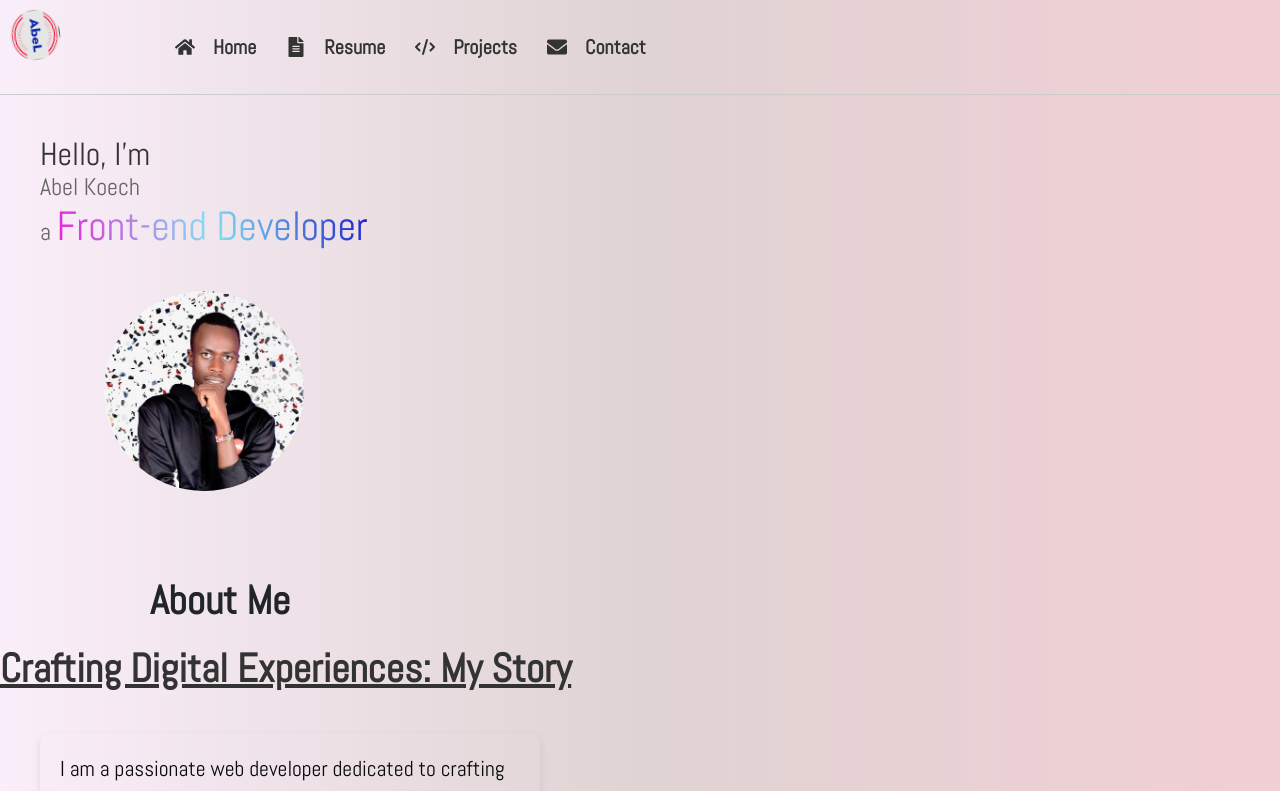
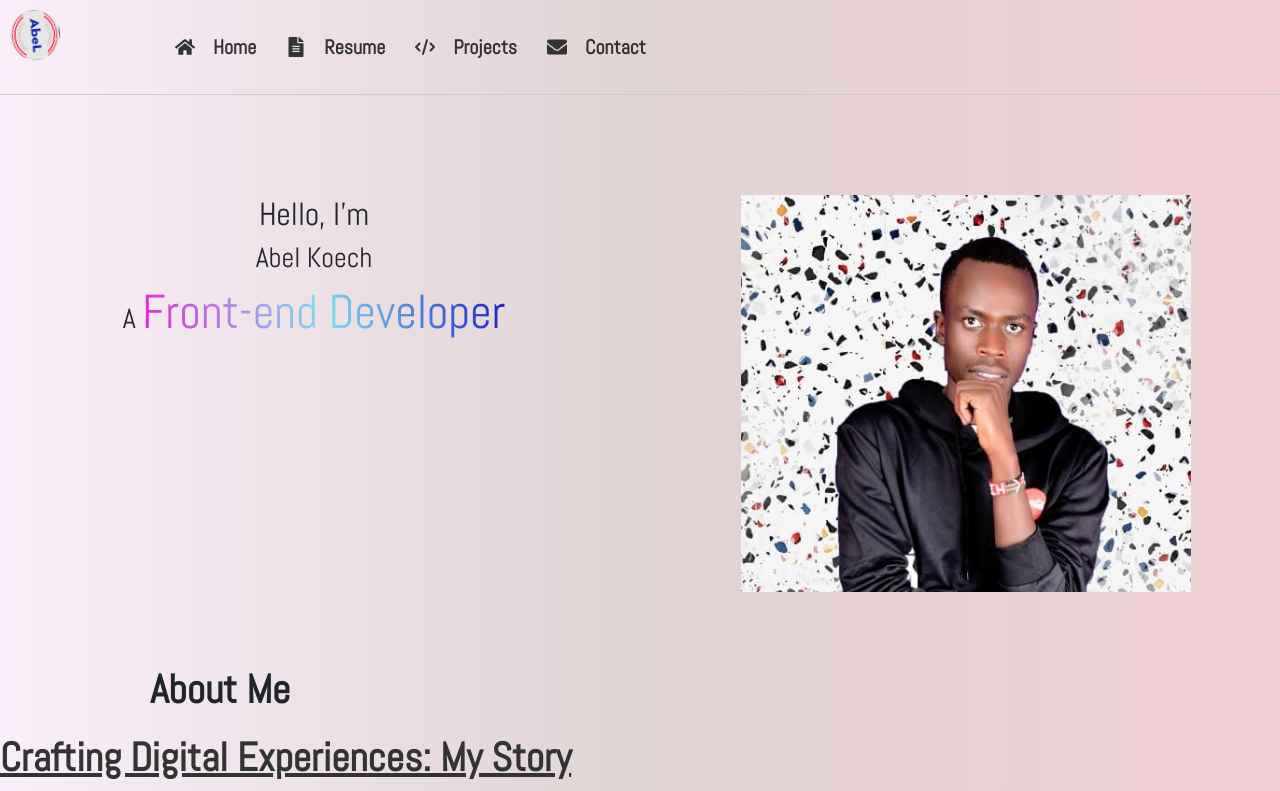
Before and after one commit to Koech161/portfolio-1, a React (Create React App) app: page / in a window 1280 px wide. Shown: the top 791 px of the page. Built offline with nearby package versions, Linux system fonts and the light colour scheme; a web font is replaced by a local one.

Commit message:
update home page

```diff
--- a/src/App.css
+++ b/src/App.css
@@ -31,7 +31,7 @@
   font-size: 1.5em;
   color: #666;
 }
-.about .span{
+.span{
   font-size: 1.7em;
  background: -webkit-linear-gradient(16deg,#e71fd7,#06dffc7c,#1c19cc);
   -webkit-background-clip: text;
--- a/src/components/Home.js
+++ b/src/components/Home.js
@@ -9,19 +9,17 @@ const Home = () => {
 
     <div className='home'>
         <NavBar />
-    <div className='home-container'>
-    <div className='about'>
-      <div className='bio '>
-      <h2>Hello, I'm</h2>
+        <div className='row text-center' style={{marginTop:'100px'}}>
+          <div className='col-md-6'>
+          <h2>Hello, I'm</h2>
         <h3>Abel Koech</h3>
-        <h3> a <span className='span'>Front-end Developer</span></h3>
+        <h3> A <span className='span'>Front-end Developer</span></h3>
       </div>
-    <div className='home-img mb-3'>
-        <img src={homeimg} alt='Abel Koech'/>
-    </div>
-    </div>
+      <div className='col-md-6'>
+      <img className='img-fluid mb-4' src={homeimg} alt='Abel Koech' style={{maxWidth:'450px'}}/>
+      </div>
 
-    </div>
+        </div>
     <About/>
 
 
```
